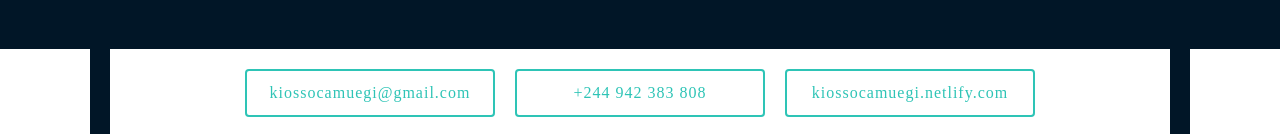
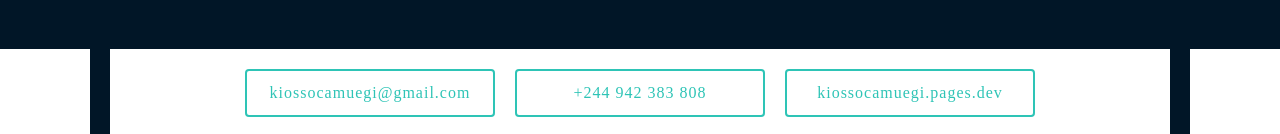
Before and after one commit to kiossoCamuegi/kiossocamuegi, a React (Create React App) app: page / in a window 1280 px wide. Shown: the part 3644-3778 px from the top of the page. Built offline with nearby package versions, Linux system fonts and the light colour scheme; a web font is replaced by a local one.

Commit message:
Add files via upload

```diff
--- a/src/Components/Footer.jsx
+++ b/src/Components/Footer.jsx
@@ -43,7 +43,7 @@ function Footer(props) {
              <div className="contacts">
                  <div className="box"> kiossocamuegi@gmail.com</div>
                  <div className="box">+244 942 383 808</div>
-                 <div className="box">kiossocamuegi.netlify.com</div>
+                 <div className="box">kiossocamuegi.pages.dev</div>
              </div>
           </div>
        </div>
```
